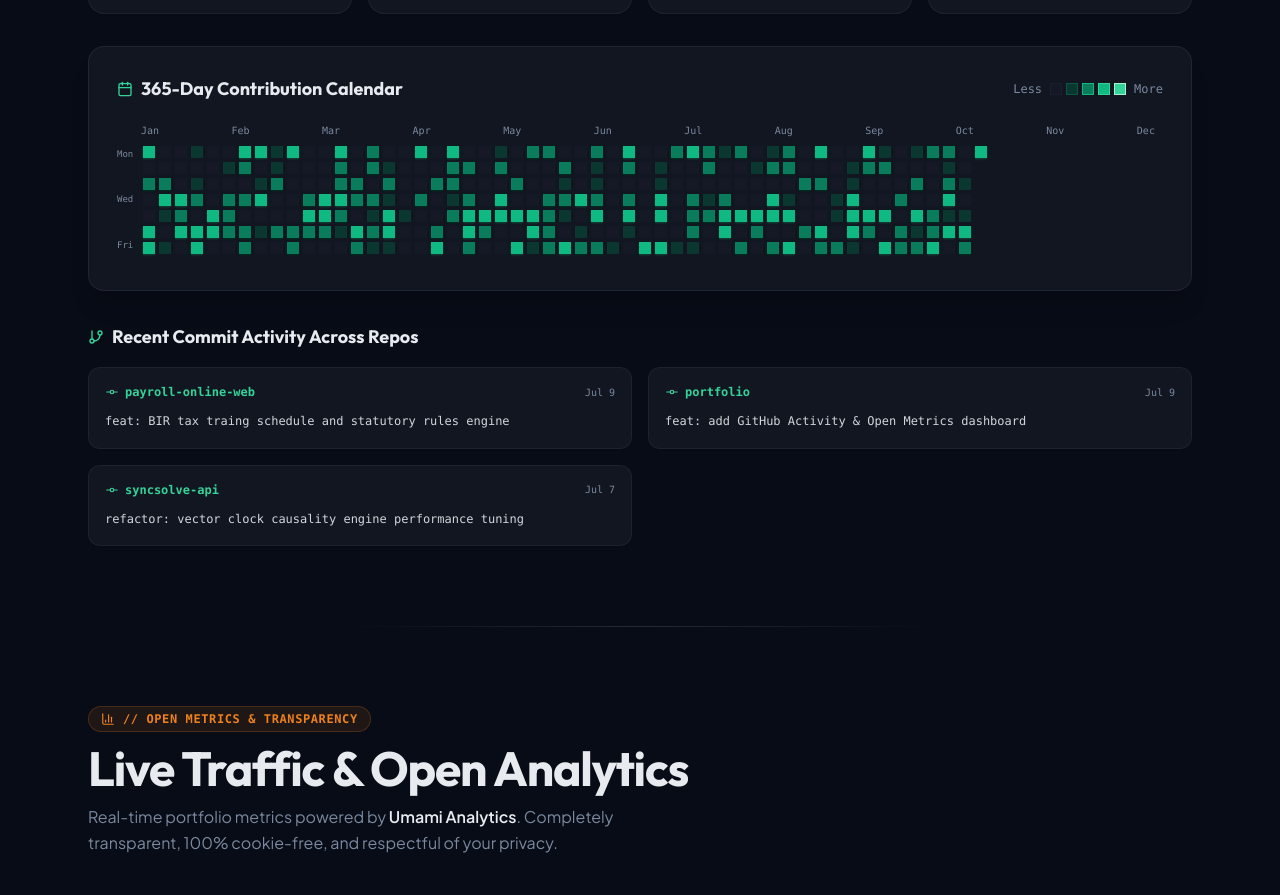
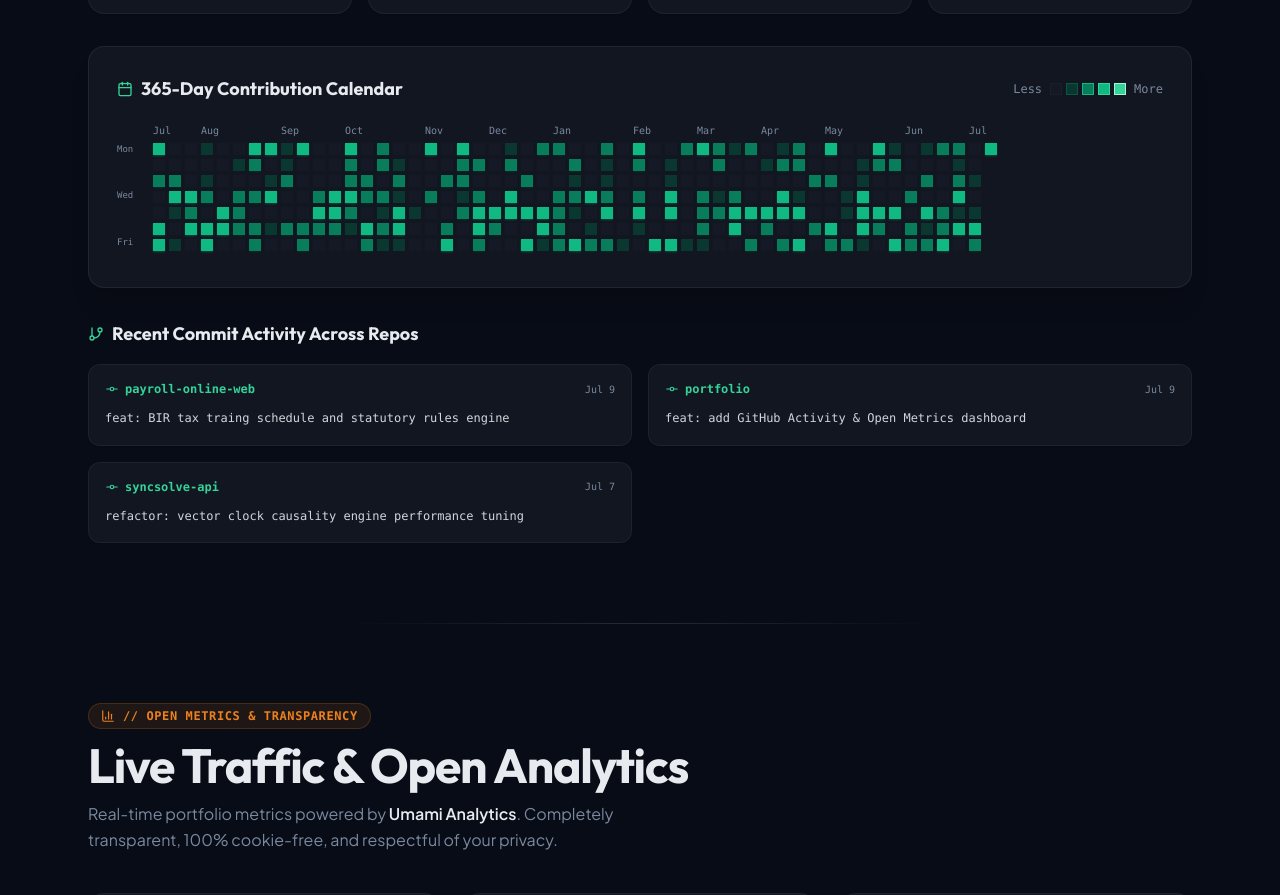
Before and after one commit to Meshy21/mesharys-portfolio, a Next.js app: page / in a window 1280 px wide. Shown: the part 4221-5116 px from the top of the page. Built offline with nearby package versions, Linux system fonts and the light colour scheme; no server answers.

Commit message:
feat: add GitHub contribution activity component with visualization and stats

```diff
--- a/src/components/GithubActivity.tsx
+++ b/src/components/GithubActivity.tsx
@@ -60,7 +60,33 @@ export default function GithubActivity() {
     }
   };
 
-  const months = ['Jan', 'Feb', 'Mar', 'Apr', 'May', 'Jun', 'Jul', 'Aug', 'Sep', 'Oct', 'Nov', 'Dec'];
+  // Dynamically compute month labels based on contribution column dates
+  const monthLabels: { label: string; colIndex: number }[] = [];
+  let lastMonth = '';
+
+  columns.forEach((col, cIdx) => {
+    const firstDay = col.find((d) => d && d.date);
+    if (firstDay) {
+      const parts = firstDay.date.split('-');
+      if (parts.length === 3) {
+        const year = parseInt(parts[0], 10);
+        const monthIdx = parseInt(parts[1], 10) - 1;
+        const dayNum = parseInt(parts[2], 10);
+        const dateObj = new Date(Date.UTC(year, monthIdx, dayNum));
+        const monthName = dateObj.toLocaleDateString('en-US', { month: 'short', timeZone: 'UTC' });
+
+        if (monthName !== lastMonth) {
+          if (
+            monthLabels.length === 0 ||
+            cIdx - monthLabels[monthLabels.length - 1].colIndex >= 2
+          ) {
+            monthLabels.push({ label: monthName, colIndex: cIdx });
+          }
+          lastMonth = monthName;
+        }
+      }
+    }
+  });
 
   return (
     <section id="activity" ref={sectionRef} className="reveal w-full py-12 sm:py-16 md:py-20 relative">
@@ -186,24 +212,32 @@ export default function GithubActivity() {
             </div>
           ) : (
             <div className="overflow-x-auto pb-2 scrollbar-thin">
-              <div className="min-w-[720px]">
-                {/* Month labels */}
-                <div className="flex text-[10px] font-mono text-muted-foreground mb-2 pl-6 justify-between pr-2">
-                  {months.map((m) => (
-                    <span key={m}>{m}</span>
-                  ))}
-                </div>
-
-                <div className="flex gap-1.5">
+              <div className="min-w-[860px]">
+                <div className="flex gap-2">
                   {/* Day of Week Labels */}
-                  <div className="flex flex-col justify-between text-[9px] font-mono text-muted-foreground pr-1 select-none py-0.5">
+                  <div className="w-7 shrink-0 flex flex-col justify-between text-[9px] font-mono text-muted-foreground select-none pt-5 pb-0.5">
                     <span>Mon</span>
                     <span>Wed</span>
                     <span>Fri</span>
                   </div>
 
+                  {/* Grid + Month Header */}
+                  <div className="flex-1 min-w-0">
+                    {/* Month labels positioned dynamically above columns */}
+                    <div className="relative h-4 mb-1 text-[10px] font-mono text-muted-foreground select-none">
+                      {monthLabels.map((m, idx) => (
+                        <span
+                          key={`${m.label}-${idx}`}
+                          className="absolute top-0"
+                          style={{ left: `${m.colIndex * 16}px` }}
+                        >
+                          {m.label}
+                        </span>
+                      ))}
+                    </div>
+
                     {/* Columns of 7 days */}
-                  <div className="flex flex-1 gap-1">
+                    <div className="flex gap-1">
                       {columns.map((col, cIdx) => (
                         <div key={cIdx} className="flex flex-col gap-1">
                           {col.map((day, dIdx) => (
@@ -222,6 +256,7 @@ export default function GithubActivity() {
                           ))}
                         </div>
                       ))}
+                    </div>
                   </div>
                 </div>
               </div>
```
Lines whose indentation alone changed are shown as unchanged.
